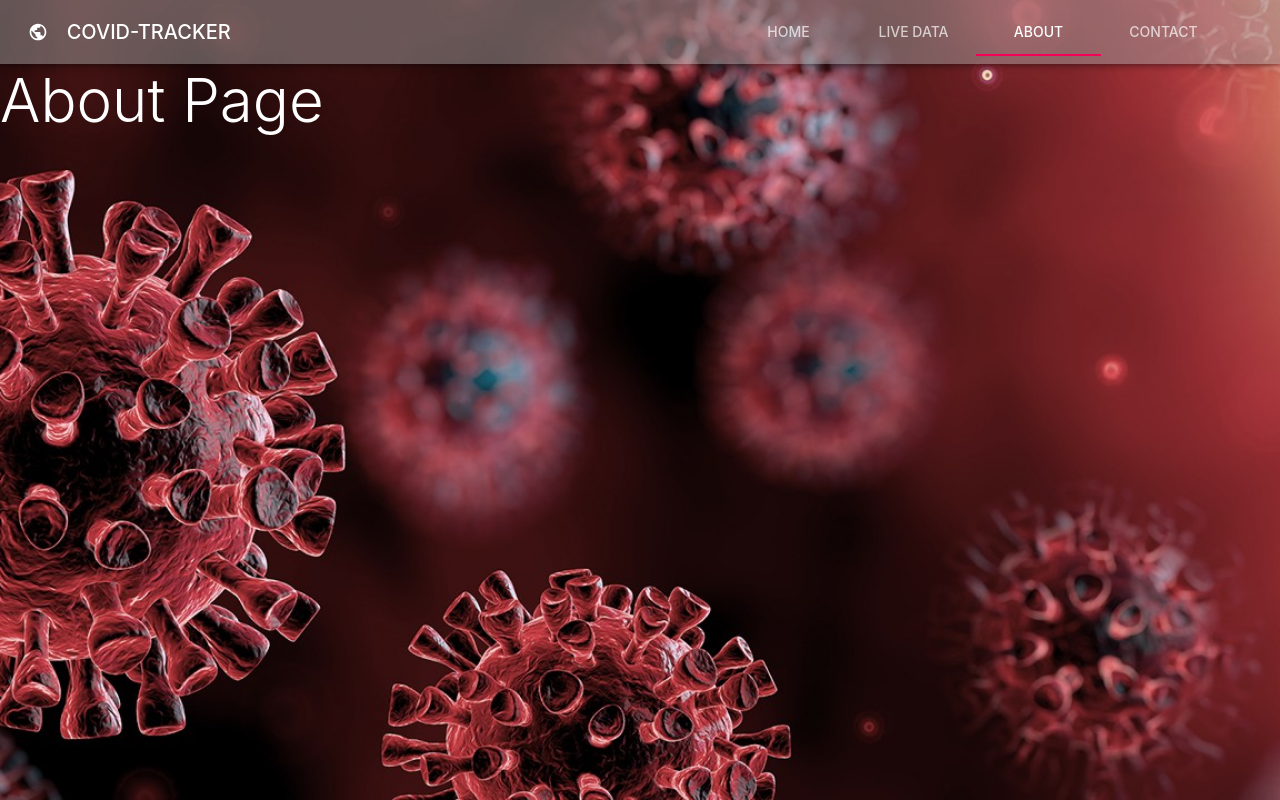
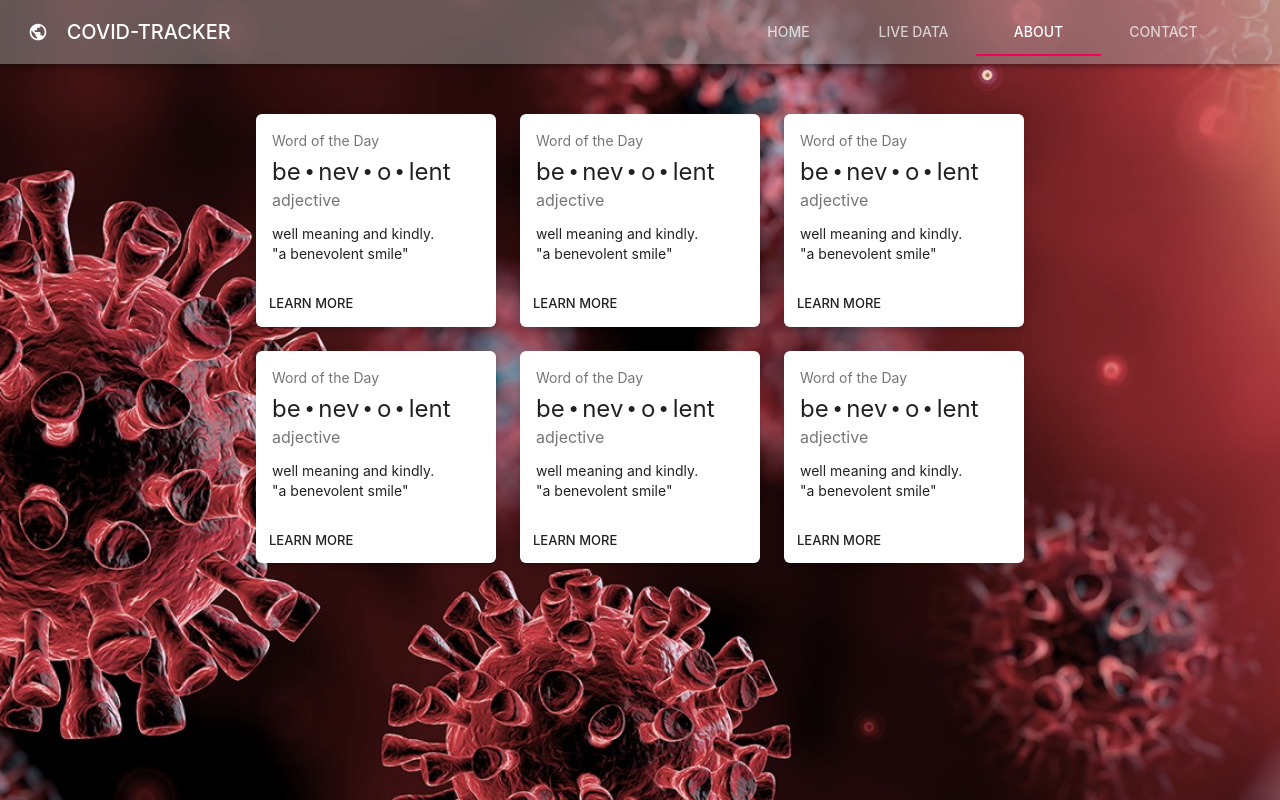
Before and after one commit to thetooaung07/material-ui-corona-tracker, a React (Create React App) app: page /about in a window 1280 px wide. Built offline with nearby package versions, Linux system fonts and the light colour scheme; the HTML template or start-up script is replaced by a standard one.

Commit message:
about page

```diff
--- a/src/Components/About/About.js
+++ b/src/Components/About/About.js
@@ -1,12 +1,36 @@
-import { Typography } from "@material-ui/core";
+import { Grid, Typography } from "@material-ui/core";
 import React from "react";
+import { makeStyles } from "@material-ui/core/styles";
+import AboutCard from "./AboutCard";
+
+const useStyle = makeStyles((theme) => ({
+  typo: {
+    color: "white",
+  },
+  gridContainer: {
+    width: "60%",
+    margin: "0 auto",
+    marginTop: 50,
+    // display: "flex",
+    // justifyContent: "center",
+    // alignItems: "center"
+  },
+}));
 
 const About = () => {
+  const classes = useStyle();
+  const arr = [1, 2, 3, 4, 5, 6];
   return (
     <div className="About wrapper-sub">
-      <Typography variant="h2" style={{ color: "white" }}>
-        About Page
-      </Typography>
+      <div className={classes.gridContainer}>
+        <Grid container justify="center" spacing={3}>
+          {arr.map((el) => (
+            <Grid item xs={12} sm={6} md={4}>
+              <AboutCard></AboutCard>
+            </Grid>
+          ))}
+        </Grid>
+      </div>
     </div>
   );
 };
--- /dev/null
+++ b/src/Components/About/AboutCard.js
@@ -0,0 +1,57 @@
+import React from 'react';
+import { makeStyles } from '@material-ui/core/styles';
+import Card from '@material-ui/core/Card';
+import CardActions from '@material-ui/core/CardActions';
+import CardContent from '@material-ui/core/CardContent';
+import Button from '@material-ui/core/Button';
+import Typography from '@material-ui/core/Typography';
+
+const useStyles = makeStyles({
+  root: {
+    minWidth: 200,
+    boxShadow: "0 4px 4px rgba(0, 0, 0, 0.12), 0 0 10px rgba(0, 0, 0, 0.06)",
+    borderRadius: "6px",
+  },
+  bullet: {
+    display: 'inline-block',
+    margin: '0 2px',
+    transform: 'scale(0.8)',
+  },
+  title: {
+    fontSize: 14,
+  },
+  pos: {
+    marginBottom: 12,
+  },
+});
+
+const AboutCard = () => { {
+  const classes = useStyles();
+  const bull = <span className={classes.bullet}>•</span>;
+
+  return (
+    <Card className={classes.root}>
+      <CardContent>
+        <Typography className={classes.title} color="textSecondary" gutterBottom>
+          Word of the Day
+        </Typography>
+        <Typography variant="h5" component="h2">
+          be{bull}nev{bull}o{bull}lent
+        </Typography>
+        <Typography className={classes.pos} color="textSecondary">
+          adjective
+        </Typography>
+        <Typography variant="body2" component="p">
+          well meaning and kindly.
+          <br />
+          {'"a benevolent smile"'}
+        </Typography>
+      </CardContent>
+      <CardActions>
+        <Button size="small">Learn More</Button>
+      </CardActions>
+    </Card>
+  );
+}
+}
+export default AboutCard
--- a/src/Components/DataDisplayV2/ResultCard.js
+++ b/src/Components/DataDisplayV2/ResultCard.js
@@ -10,8 +10,8 @@ import Badge from "./Badge";
 const useStyles = makeStyles((theme) => ({
   root: {
     // maxWidth: " 250px",
+    // border: "1px thin #e5e5ea",
     minWidth: 156,
-    border: "1px solid #e5e5ea",
     boxShadow: "0 4px 4px rgba(0, 0, 0, 0.12), 0 0 10px rgba(0, 0, 0, 0.06)",
     borderRadius: "6px",
   },
--- a/src/Components/Home/HomeNav.js
+++ b/src/Components/Home/HomeNav.js
@@ -70,14 +70,17 @@ const HomeNav = () => {
     IndextoTabName[locationName]
   );
 
-  useEffect(() => {
-    setTabSelect(IndextoTabName[locationName])
-  },[location])
+  // useEffect(() => {
+  //   console.log();
+  // //   const location = window.location.href;
+  // //   const locationName = location.split("/")[3];
+  // //  setTabSelect(IndextoTabName[locationName])
+  //   console.log("I am in useEffect");
+  // //  console.log(IndextoTabName[locationName]);
+  // },[locationName])
 
   const handleChange = (event, newValue) => {
-    // console.log(newValue);
     history.push(`/${tabNametoIndex[newValue]}`);
-    // console.log(tabNametoIndex[newValue]);
     setTabSelect(newValue);
   };
   // console.log(tabSelect);
```
